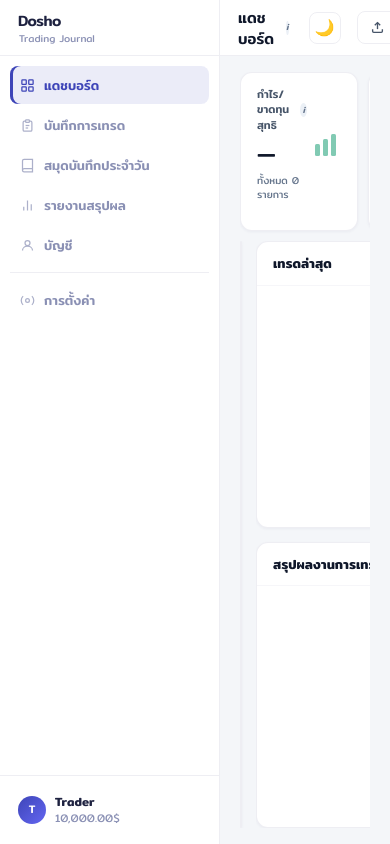
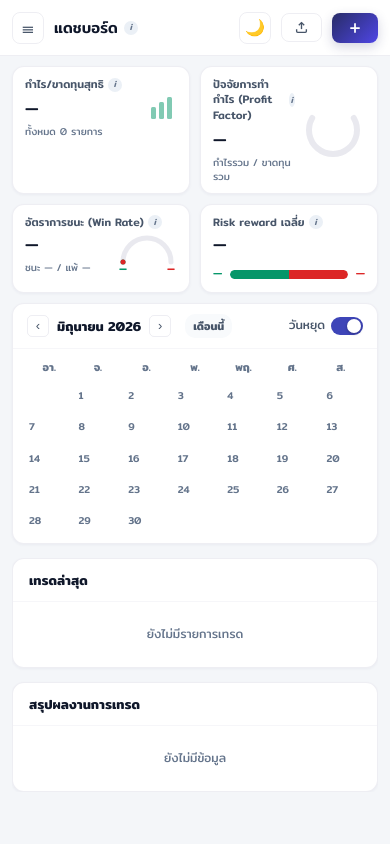
Before and after one commit to MisterZerograde/Dosho-app, a plain HTML site: page index.html in a window 390 px wide. Drawn offline with nearby package versions, Linux system fonts and the light colour scheme.

Commit message:
feat: responsive layout for all device sizes
Adds hamburger nav, sidebar overlay/backdrop, and three breakpoints
(≤1100px tablet, ≤768px mobile, ≤480px small) with scroll model fixes.
Button labels hide on small screens; topbar stays sticky.

Co-Authored-By: Claude Sonnet 4.6 <noreply@anthropic.com>

```diff
--- a/index.html
+++ b/index.html
@@ -455,9 +455,53 @@ body{font-family:'Mitr',-apple-system,sans-serif;background:var(--bg);color:var(
 ::-webkit-scrollbar{width:5px;height:5px}
 ::-webkit-scrollbar-track{background:transparent}
 ::-webkit-scrollbar-thumb{background:var(--surface3);border-radius:3px}
+
+/* ─── RESPONSIVE ─── */
+.sb-backdrop{position:fixed;inset:0;background:rgba(0,0,0,.45);z-index:190;display:none;backdrop-filter:blur(2px)}
+.sb-backdrop.show{display:block}
+.hamburger{display:none;align-items:center;justify-content:center;width:32px;height:32px;border-radius:8px;border:1px solid var(--border);background:transparent;color:var(--text2);cursor:pointer;flex-shrink:0;font-family:inherit;transition:background .15s;font-size:15px;margin-right:6px}
+.hamburger:hover{background:var(--surface2)}
+.btn-label{display:inline}
+
+@media(max-width:1100px){
+  .kpi-row{grid-template-columns:repeat(2,1fr)}
+  .rpt-grid{grid-template-columns:1fr}
+  .jnl-grid{grid-template-columns:1fr}
+  .main{overflow-y:auto}
+  .content{overflow:visible;flex:none;height:auto}
+  #panel-dashboard.active,#panel-trades.active{display:block!important;overflow:visible;flex:none;min-height:unset;height:auto}
+  #panel-trades.active>.card{overflow-x:auto;flex:none}
+  #dash-content{display:flex!important;flex-direction:column!important;overflow:visible!important;flex:none!important;height:auto!important;min-height:unset!important}
+  .dash-grid{grid-template-columns:1fr!important;overflow:visible!important;flex:none!important;height:auto!important;min-height:unset!important}
+  .cal-wrap{flex:none!important;min-height:360px}
+  .dash-grid>.card:first-child{min-height:480px}
+  .topbar{position:sticky;top:0;z-index:50}
+}
+
+@media(max-width:768px){
+  .hamburger{display:flex}
+  .sidebar{position:fixed;top:0;bottom:0;left:calc(-1 * var(--sidebar) - 20px);z-index:200;transition:left .26s cubic-bezier(.4,0,.2,1)}
+  .sidebar.sb-open{left:0}
+  body.sb-open{overflow:hidden}
+  body{height:auto;overflow-y:auto}
+  html{height:auto}
+  .app{height:auto;min-height:100dvh}
+  .main{overflow:visible;height:auto}
+}
+
+@media(max-width:480px){
+  .content{padding:10px 12px}
+  .kpi-val{font-size:16px}
+  .kpi-card{padding:10px 12px}
+  .btn-label{display:none}
+  .cal-weekly{display:none}
+  .trades-tbl{min-width:580px}
+  .topbar{gap:4px;padding:0 12px}
+}
 </style>
 </head>
 <body>
+<div class="sb-backdrop" id="sb-backdrop" onclick="closeSidebar()"></div>
 <div class="app">
 
 <!-- ═══ SIDEBAR ═══ -->
@@ -509,18 +553,19 @@ body{font-family:'Mitr',-apple-system,sans-serif;background:var(--bg);color:var(
 <!-- ═══ MAIN ═══ -->
 <div class="main">
   <header class="topbar">
+    <button class="hamburger" onclick="toggleSidebar()">☰</button>
     <div class="tb-title" id="tb-title">แดชบอร์ด</div>
     <span class="info-i" style="margin-left:2px" data-tip="KPI รายเดือน, ปฏิทินกำไร/ขาดทุน และกราฟ Equity Curve สะสม">i</span>
     <div class="tb-spacer"></div>
     <button id="theme-toggle-btn" onclick="toggleTheme()" title="สลับธีม" style="width:32px;height:32px;border-radius:8px;border:1px solid var(--border);background:transparent;color:var(--text2);cursor:pointer;display:flex;align-items:center;justify-content:center;margin-right:6px;font-size:16px;transition:background .15s,color .15s,border-color .15s;flex-shrink:0" onmouseover="this.style.background='var(--surface2)'" onmouseout="this.style.background='transparent'">🌙</button>
     <label class="btn btn-ghost" style="cursor:pointer;display:inline-flex;align-items:center;gap:6px;font-size:12px;font-weight:600;padding:7px 13px;margin-right:6px" title="นำเข้า CSV จาก MT5">
       <svg width="13" height="13" viewBox="0 0 24 24" fill="none" stroke="currentColor" stroke-width="2.5"><path d="M21 15v4a2 2 0 01-2 2H5a2 2 0 01-2-2v-4"/><polyline points="17 8 12 3 7 8"/><line x1="12" y1="3" x2="12" y2="15"/></svg>
-      Import MT5
+      <span class="btn-label">Import MT5</span>
       <input type="file" accept=".csv,.htm,.html" style="display:none" onchange="handleCSVImport(event)">
     </label>
     <button class="btn" style="background: linear-gradient(135deg, #282C67, #4F46E5); color: #fff; font-size: 12px; font-weight: 700; padding: 8px 16px; border-radius: 8px; box-shadow: 0 4px 12px rgba(40, 44, 103, 0.2); display: flex; align-items: center; gap: 5px; border: none; cursor: pointer; transition: transform 0.1s ease;" onclick="openModal()" onmousedown="this.style.transform='scale(0.97)'" onmouseup="this.style.transform='scale(1)'" onmouseleave="this.style.transform='scale(1)'">
       <svg width="14" height="14" viewBox="0 0 24 24" fill="none" stroke="currentColor" stroke-width="3" style="stroke-linecap: round; stroke-linejoin: round;"><line x1="12" y1="5" x2="12" y2="19"/><line x1="5" y1="12" x2="19" y2="12"/></svg>
-      บันทึกการเทรดใหม่
+      <span class="btn-label">บันทึกการเทรดใหม่</span>
     </button>
   </header>
 
@@ -1010,6 +1055,16 @@ function applyTheme() {
     if(knob) knob.style.transform = darkMode ? 'translateX(18px)' : 'translateX(0)';
   }
 }
+function toggleSidebar() {
+  document.querySelector('.sidebar').classList.toggle('sb-open');
+  document.getElementById('sb-backdrop').classList.toggle('show');
+  document.body.classList.toggle('sb-open');
+}
+function closeSidebar() {
+  document.querySelector('.sidebar').classList.remove('sb-open');
+  document.getElementById('sb-backdrop').classList.remove('show');
+  document.body.classList.remove('sb-open');
+}
 function toggleTheme() {
   darkMode = !darkMode;
   localStorage.setItem('dosho_dark', darkMode);
@@ -2423,6 +2478,7 @@ function switchPanel(id, el) {
   document.getElementById('tb-title').textContent = panelTitles[id] || id;
   if(id==='reports') renderReports();
   if(id==='accounts') renderAccountsList();
+  closeSidebar();
 }
 
 /* ═══ ACCOUNTS ═══ */
```
